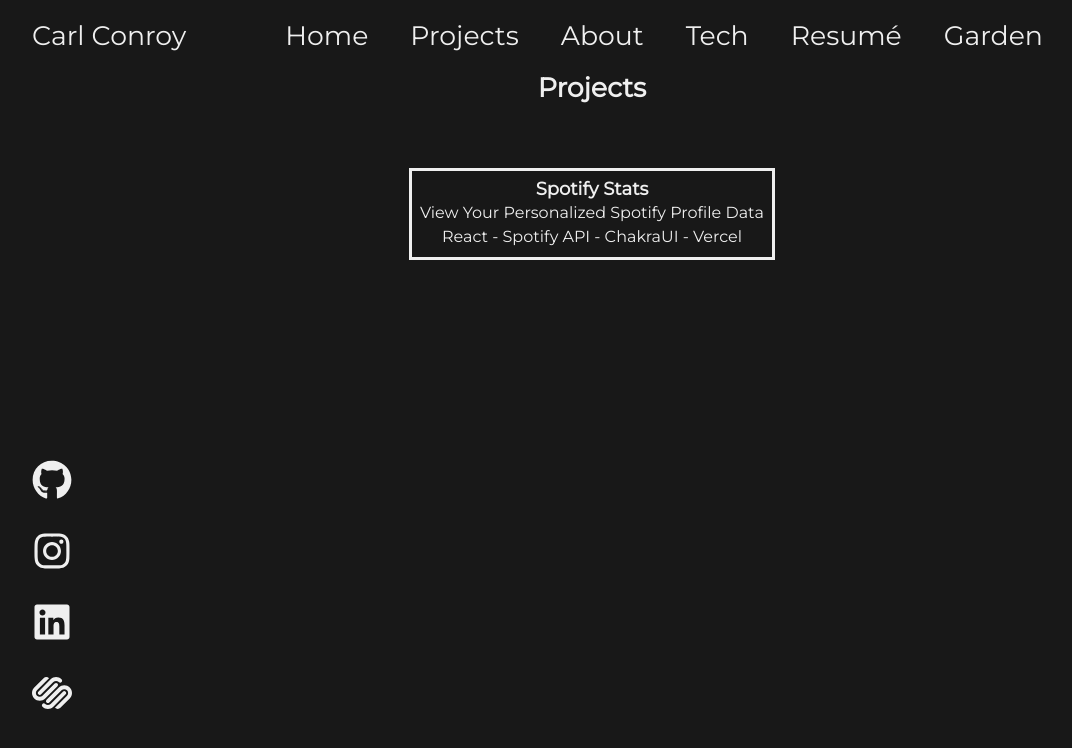
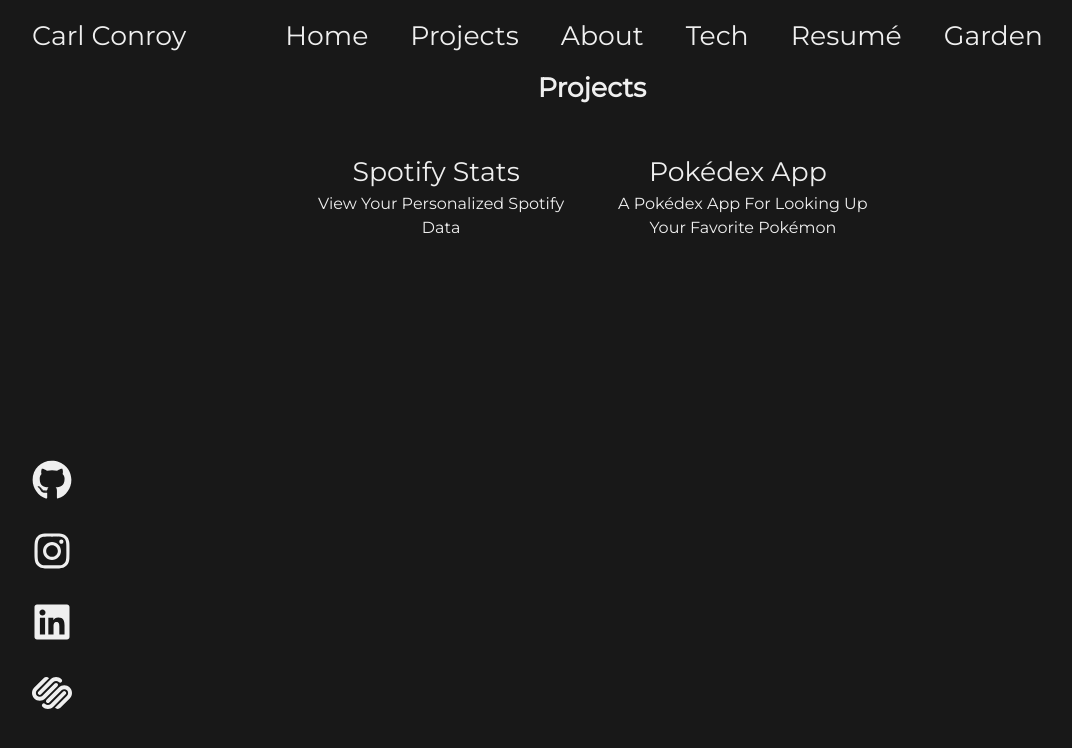
Before and after one commit to CarlinCharge/carlconroyv2, a Next.js app: page /projects in a window 1280 px wide. Shown: the top 748 px of the page, without its empty margins (48-1120 px from the left). Built offline with nearby package versions, Linux system fonts and the light colour scheme.

Commit message:
update project with cleaner project cards

```diff
--- a/src/components/Projects/ProjectPostCard.tsx
+++ b/src/components/Projects/ProjectPostCard.tsx
@@ -1,14 +1,35 @@
-import { Heading, Text, Box } from "@chakra-ui/react";
+import { Flex, Link, Container, Text } from "@chakra-ui/react";
+import NextLink from "next/link";
+import ProjectPosts from "./ProjectPosts";
 
-const ProjectPostCard = () => {
+export const ProjectItems = () => {
+  const fontSize = { base: "10px", md: "15px", lg: "26.75px" };
+
   return (
-    <>
-      <Box maxW="md" mt={4} border="solid" p={2}>
-        <Heading fontSize="lg">Spotify Stats</Heading>
-        <Text fontSize="md">View Your Personalized Spotify Profile Data</Text>
-        <Text>React - Spotify API - ChakraUI - Vercel</Text>
-      </Box>
-    </>
+    <Flex direction={{ base: "column", lg: "row" }}>
+      {ProjectPosts.map((item) => {
+        return (
+          <Container>
+            <Link
+              fontSize={fontSize}
+              maxW={{ base: "2xs", md: "2xs", lg: "6xl" }}
+              as={NextLink}
+              href={item.href}
+              key={item.text}
+              mr="10px"
+              p="4"
+              _hover={{
+                color: "#A970FF",
+                textDecoration: "underline",
+              }}
+            >
+              {item.text}
+            </Link>
+            <Text>{item.description}</Text>
+          </Container>
+        );
+      })}
+    </Flex>
   );
 };
-export default ProjectPostCard;
+export default ProjectItems;
--- /dev/null
+++ b/src/components/Projects/ProjectPosts.ts
@@ -0,0 +1,20 @@
+interface ProjectPost {
+  text: string;
+  href: string;
+  description: string;
+}
+
+const ProjectPost: ProjectPost[] = [
+  {
+    text: "Spotify Stats",
+    href: "spotifystats",
+    description: "View Your Personalized Spotify Data",
+  },
+  {
+    text: "Pokédex App",
+    href: "/pokédex",
+    description: "A Pokédex App For Looking Up Your Favorite Pokémon",
+  },
+];
+
+export default ProjectPost;
```
